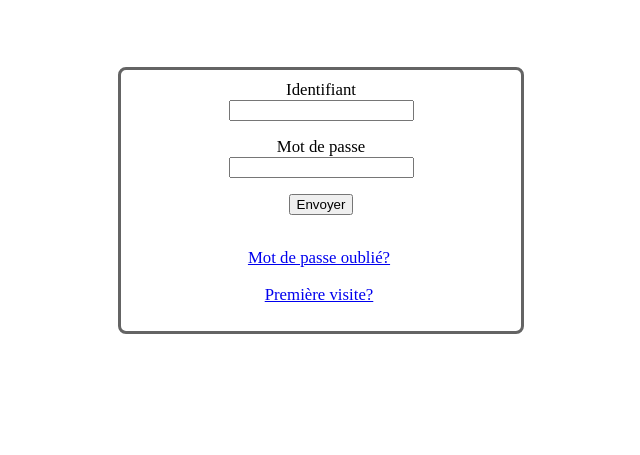
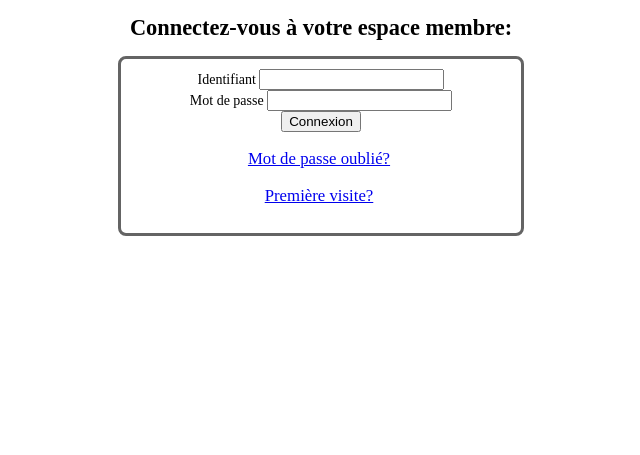
Before and after one commit to Salro-72/OC-GBAF, a PHP site: page /login.php in a window 1280 px wide. Shown: the part 135-590 px from the top of the page, without its empty margins (319-959 px from the left). Run offline with PHP 8.4, Linux system fonts and the light colour scheme.

Commit message:
Add files via upload

```diff
--- a/login.php
+++ b/login.php
@@ -2,58 +2,55 @@
 session_start();
 require 'configs/db.php';
 
-if(isset($_SESSION["userloggedin"]) && $_SESSION["userloggedin"] === TRUE){
-    header("location: user_connected/homepage.php");
+if(isset($_POST['connexion'])){
+
+    //Retrieve the field values from our login form.
+    $username = !empty($_POST['username']) ? trim($_POST['username']) : null;
+    $passwordAttempt = !empty($_POST['password']) ? trim($_POST['password']) : null;
+
+    //Retrieve the user account information for the given username.
+    $sql = "SELECT id, username, password FROM users WHERE username = :username";
+    $stmt = $pdo->prepare($sql);
+
+    //Bind value.
+    $stmt->bindValue(':username', $username);
+
+    //Execute.
+    $stmt->execute();
+
+    //Fetch row.
+    $user = $stmt->fetch(PDO::FETCH_ASSOC);
+
+    //If $row is FALSE.
+    if($user === false){
+        //Could not find a user with that username!
+        //PS: You might want to handle this error in a more user-friendly manner!
+        die('Identifiant ou mot de passe invalide!');
+    } else{
+        //User account found. Check to see if the given password matches the
+        //password hash that we stored in our users table.
+
+        //Compare the passwords.
+        $validPassword = password_verify($passwordAttempt, $user['password']);
+
+        //If $validPassword is TRUE, the login has been successful.
+        if($validPassword){
+
+            //Provide the user with a login session.
+            $_SESSION['user_id'] = $user['id'];
+            $_SESSION['logged_in'] = time();
+
+            header('Location: homepage.php');
             exit;
-}
 
-$username = $password = "";
-$username_error = $password_error = "";
-
-if($_SERVER["REQUEST_METHOD"] == "POST"){
-    $username = trim($_POST["username"]);
-    $password = trim($_POST["password"]);
-
-if(empty($username_error) && empty($password_error)){
-
-    $sql = "SELECT id, username, password FROM users WHERE username = :username";
-    if($stmt = $pdo->prepare($sql)){
-    $stmt->bindParam(":username", $param_username, PDO::PARAM_STR);
-    $param_username = trim($_POST["username"]);
-
-    if($stmt->execute()){
-        if($stmt->rowCount() == 1){
-            if($row = $stmt->fetch()){
-                $id = $row["id"];
-                $username = $row["username"];
-                $hashed_password = $row["password"];
-                if(password_verify($password, $hashed_password)){
-                    session_start();
-
-                    $_SESSION["userloggedin"] = TRUE;
-                    $_SESSION["id"] = $id;
-                    $_SESSION["username"] = $username;
-
-                    header("location: homepage.php");
         } else{
-                    $password_error = "The password you entered was not valid.";
-                }
-            }
-            else{
-                $username_error = "No account found with that username or email address.â€‹â€‹â€‹â€‹â€‹";
-            }
-        } else{
-          $alert = "Something went wrong. Please Try Again.";
-          echo "<script type='text/javascript'>alert('$alert');</script>";
-        }
+            die('Incorrect username / password combination!');
         }
     }
 
-unset($pdo);
 }
-}
+
 ?>
-
 <!DOCTYPE html>
 <html>
     <head>
@@ -61,30 +58,23 @@ unset($pdo);
         <link rel="stylesheet" type="text/css" href="style_GBAF.css"/>
         <title>Extranet GBAF</title>
     </head>
-
         <body>
             <header>
                 <?php include("php/logo.php"); ?>
             </header>
+        <body>
+            <div class="title_box">
+                <h1>Connectez-vous à votre espace membre:</h1>
+            </div>
+            <form action="login.php" method="post" class="option_box">
 
-            <div class="title">
-            <h2>Connectez-vous</h2>
-            </div>
-                <form action="<?php echo htmlspecialchars($_SERVER["PHP_SELF"]); ?>" method="post" class="option_box">
-                    <div class="label_class"><label>Identifiant</label></div>
-                    <div class="input_class"><input type="text" name="username" value="<?php echo $username; ?>" required></div>
-                        <span><?php echo $username_error; ?></span>
-                    <br>
-                    <div class="label_class"><label>Mot de passe</label></div>
-                    <div class="input_class"><input type="password" name="password" value="<?php echo $password; ?>" required></div>
-                        <span><?php echo $password_error; ?></span>
-                    <br>
-                    <div class="row">
-                        <div class="input_class">
-                            <input type="submit" value="Envoyer">
-                        </div>
-                    </div>
-                    <br>
+                <label for="username">Identifiant</label>
+                <input type="text" id="username" name="username" required><br>
+
+                <label for="password">Mot de passe</label>
+                <input type="password" id="password" name="password" required><br>
+
+                <input type="submit" name="connexion" value="Connexion">
 
                 <div class="new_password">
                     <p><a href="forgotpassword.php">Mot de passe oublié?</a></p>
--- a/style_GBAF.css
+++ b/style_GBAF.css
@@ -80,6 +80,14 @@ p
     }
 
   /* --------------------------------------- PAGE LOGIN */
+
+  .title_box
+{
+  text-align: center;
+  color: black;
+  font-size: 0.7em;
+}
+
   .login_box
   {
     border: 3px solid #646464;
@@ -169,59 +177,102 @@ p.connexion
 
 .title
 {
+  text-align: center;
   color: white;
+  text-shadow: 2px 2px 5px black;
 }
 
 p.profil_connected
 {
   font-size: 0.9em;
   text-align: right;
+  color: white;
+}
+/*-------------------------------- */
+.sectionpresentations
+{
+  background-color: #c8c8c8;
+  background-size: cover;
+  padding: 20px;
 }
 
 .presentation_title_h1
 {
   font-size: 1.7em;
   text-align: center;
-  color: black;
+  color: white;
+  text-shadow: 2px 2px 5px black;
 }
 
-.sectionpresentations
+.presentation_text
 {
-  background-color: #c8c8c8;
-  width: auto;
-  left:0;
-  right:0;
+  font-size: 18px;
+  text-align: center;
+}
+
+.groupes_list
+{
+  text-align: left;
+  display: table;
+  margin: 0 auto;
+}
+/*-------------------------------- */
+.sectionact_part
+{
+  background-color: #969696;
+  background-size: cover;
+  padding: 20px;
+  margin-bottom: 30px;
 }
 
 .presentation_title_h2
 {
   font-size: 1.4em;
   text-align: center;
+  color: white;
+  text-shadow: 2px 2px 5px black;
 }
 
-.sectionact_part
+.container_lists
 {
-  background-color: #969696;
-  width: auto;
-  left:0;
-  right:0;
+ display: inline;
+ display: flex;
 }
+
+ul
+{
+  flex: 1;
+}
+/*-------------------------------- */
+.row
+{
+  display: inline;
+  display: flex;
+}
+
 .presentation_title_h3
 {
-  font-size: 1.2em;
-  text-align: center;
+  text-align: left;
+  color: white;
+  text-shadow: 2px 2px 5px black;
 }
 
-.sectionacteur_title
+.sneakpeak_text
 {
-  font-size: 1.7em;
-  text-align: center;
+ text-align: left;
+ font-size: 18px;
 }
 
-.presentation_text
+.logo_partenaire
 {
-  font-size: 16px;
-  text-align: center;
+  width: 90%;
+  box-shadow: 2px 2px 5px black;;
+}
+
+.read_more
+{
+  color: white;
+  text-shadow: 2px 2px 5px black;
 }
 /* --------------------------------------- PAGE ACTEURS commentaires, likes/dislikes */
 
```
Also changed, not shown: login_new.php (+68 -0 lines). Lines whose indentation alone changed are shown as unchanged.
